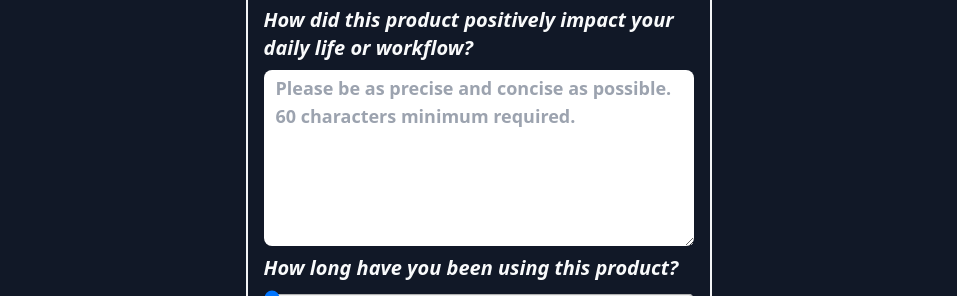
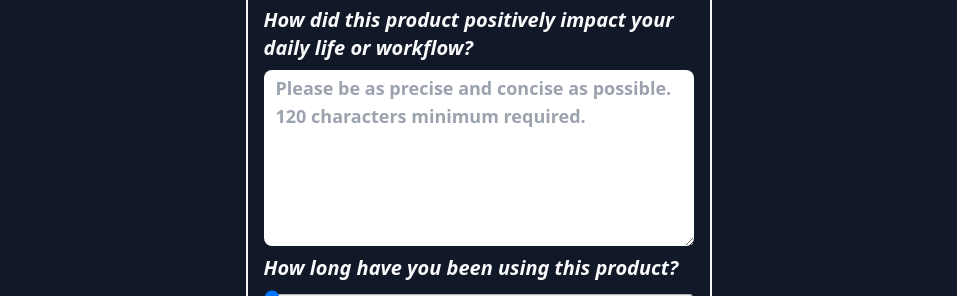
Before and after one commit to AmineAouragh/prodpal, a Next.js app: page / in a window 1280 px wide. Both pictures are taken after a click on the button "contribute your product picks now!". Shown: the part 340-636 px from the top of the page, without its empty margins (161-1118 px from the left). Built offline with nearby package versions, Linux system fonts and the light colour scheme.

Commit message:
improve ui

```diff
--- a/src/pages/index.js
+++ b/src/pages/index.js
@@ -15,7 +15,7 @@ export default function Home() {
   const [ submitClicked, setSubmitClicked ] = useState(false)
 
   function moveToStepTwo() {
-    if (name.length >= 3 && productName.length >= 3 && range >= 1 && productImpact.length >= 60) {
+    if (name.length >= 3 && productName.length >= 3 && range >= 1 && productImpact.length >= 120) {
       setShowStepTwo(true)
     } else {
       setShowStepTwo(false)
@@ -23,7 +23,7 @@ export default function Home() {
   }
 
   function moveToStepThree() {
-    if (features.length >= 100 && context.length >= 80) {
+    if (features.length >= 100 && context.length >= 160) {
       setShowStepThree(true)
     } else {
       setShowStepThree(false)
@@ -31,7 +31,7 @@ export default function Home() {
   }
 
   return (
-    <div className={`w-full bg-gray-900 h-full py-4 px-2 absolute  flex flex-col items-center justify-center`}>
+    <div className={`w-full bg-gray-900 h-full py-4 px-2 h-screen relative  flex flex-col items-center justify-center`}>
       <h1 className="text-gray-50 font-bold text-center text-6xl">ProdPal 🛠</h1>
       <h2 className="text-gray-50 mt-4 mb-12 text-center text-4xl">
         Share The Products You Love, Explore Real User Picks
@@ -60,7 +60,7 @@ export default function Home() {
           <input type="url" id="product_url" value={url} onChange={e => setUrl(e.target.value)} className="rounded-lg px-2 py-1 text-gray-50 bg-gray-800 border-4 border-gray-50 font-bold" required />
           </div>
           <label className="font-bold text-gray-50 text-xl italic mb-2">How did this product positively impact your <br /> daily life or workflow?</label>
-          <textarea rows="6" cols="20" maxLength={320} value={productImpact} onChange={e => setProductImpact(e.target.value)} placeholder='Please be as precise and concise as possible. 60 characters minimum required.' className="px-3 py-1 mb-2 font-bold text-lg text-gray-800 rounded-lg">
+          <textarea rows="6" cols="20" maxLength={320} value={productImpact} onChange={e => setProductImpact(e.target.value)} placeholder='Please be as precise and concise as possible. 120 characters minimum required.' className="px-3 py-1 mb-2 font-bold text-lg text-gray-800 rounded-lg">
 
           </textarea>
           <label className="font-bold text-gray-50 text-xl italic mb-2">How long have you been using this product?</label>
@@ -81,7 +81,7 @@ export default function Home() {
 
           </textarea>
           <label className="font-bold text-gray-50 text-xl italic mb-2">In what context or situation do you primarily use this product?</label>
-          <textarea rows="6" cols="20" value={context} onChange={e => setContext(e.target.value)} maxLength={320} placeholder='Please be as precise and concise as possible. 80 characters minimum required.' className="px-3 py-1 mb-2 font-bold text-lg text-gray-800 rounded-lg">
+          <textarea rows="6" cols="20" value={context} onChange={e => setContext(e.target.value)} maxLength={320} placeholder='Please be as precise and concise as possible. 160 characters minimum required.' className="px-3 py-1 mb-2 font-bold text-lg text-gray-800 rounded-lg">
 
           </textarea>
 
```
